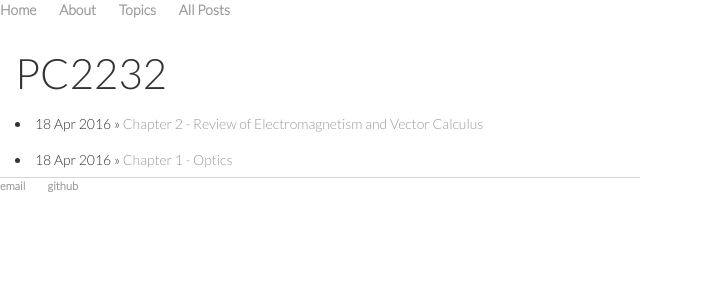
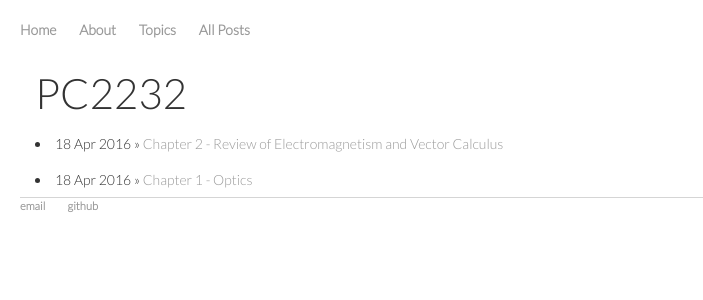
Before and after one commit to serriferous/initial.github.io, a Jekyll site: the page built from PC2232.html, in a window 1280 px wide. Shown: the top 300 px of the page, without its empty margins (0-703 px from the left). Built offline with Jekyll 4.4.1, drawn with Linux system fonts in a browser that asks for light colours.

Commit message:
Update main.css

```diff
--- a/css/main.css
+++ b/css/main.css
@@ -9,9 +9,11 @@
 }
 
 body{
-  position: center;
-  width: 50%;
+  width: 80%;
+  padding:20px;
 }
+
+div.content { width: 80% }
 
 
 nav ul, footer ul {
```
